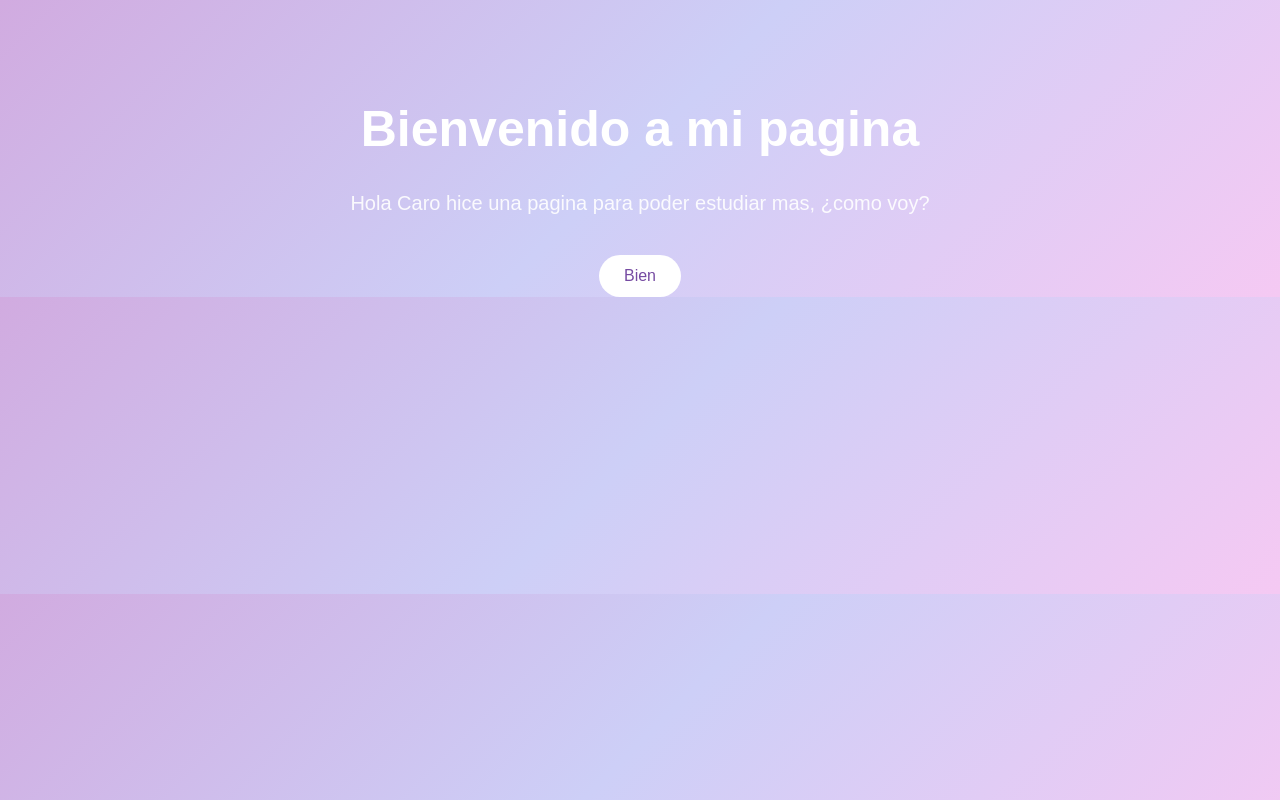
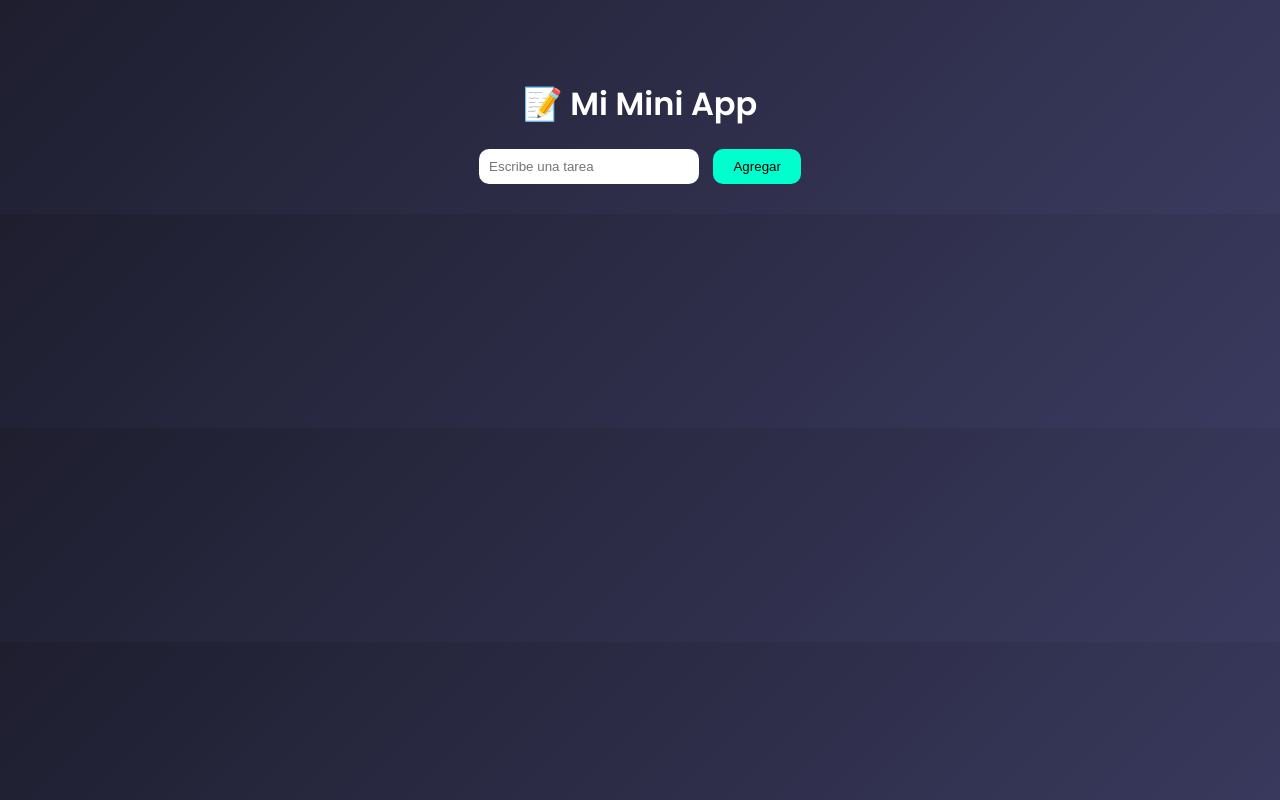
Before and after one commit to dayana020/miprueba, a plain HTML site: page index.html in a window 1280 px wide. Drawn offline with Linux system fonts and the light colour scheme.

Commit message:
Update index.html

```diff
--- a/index.html
+++ b/index.html
@@ -2,67 +2,97 @@
 <html lang="es">
 <head>
   <meta charset="UTF-8">
-  <title>Mi primera pagina </title>
+  <title>Mini App</title>
+
+  <link href="https://fonts.googleapis.com/css2?family=Poppins:wght@300;600&display=swap" rel="stylesheet">
 
   <style>
     body {
-      margin: 0;
       font-family: 'Poppins', sans-serif;
-      background: linear-gradient(135deg, #D1ABE0, #CDCFF7, #F5C9F3);
+      background: linear-gradient(135deg, #1e1e2f, #3a3a5f);
       color: white;
       text-align: center;
+      margin: 0;
     }
 
     .container {
-      margin-top: 100px;
+      margin-top: 80px;
     }
 
-    h1 {
-      font-size: 50px;
-      font-weight: 600;
+    input {
+      padding: 10px;
+      width: 200px;
+      border-radius: 10px;
+      border: none;
+      outline: none;
     }
 
-    p {
-      font-size: 20px;
-      opacity: 0.9;
+    button {
+      padding: 10px 20px;
+      border: none;
+      border-radius: 10px;
+      background: #00ffcc;
+      color: black;
+      cursor: pointer;
+      margin-left: 10px;
     }
 
-    .btn {
-      margin-top: 20px;
-      padding: 12px 25px;
-      border: none;
-      border-radius: 25px;
-      background: white;
-      color: #764ba2;
-      font-size: 16px;
-      cursor: pointer;
-      transition: 0.3s;
+    ul {
+      list-style: none;
+      padding: 0;
+      margin-top: 30px;
     }
 
-    .btn:hover {
-      background: #ddd;
+    li {
+      background: rgba(255,255,255,0.1);
+      margin: 10px auto;
+      padding: 10px;
+      width: 250px;
+      border-radius: 10px;
+      display: flex;
+      justify-content: space-between;
+    }
+
+    .delete {
+      background: red;
+      color: white;
+      border: none;
+      border-radius: 5px;
+      cursor: pointer;
     }
   </style>
 </head>
 
 <body>
-  <div class="container">
-    <h1>Bienvenido a mi pagina</h1>
-    <p>Hola Caro hice una pagina para poder estudiar mas, ¿como voy?</p>
-<button class="btn" onclick="hack()">Bien</button>
+
+<div class="container">
+  <h1>📝 Mi Mini App</h1>
+
+  <input type="text" id="tarea" placeholder="Escribe una tarea">
+  <button onclick="agregarTarea()">Agregar</button>
+
+  <ul id="lista"></ul>
+</div>
 
 <script>
-function hack() {
-  alert("Acceso concedido 🔓");
+function agregarTarea() {
+  const input = document.getElementById("tarea");
+  const texto = input.value;
+
+  if (texto === "") return;
+
+  const li = document.createElement("li");
+  li.innerHTML = texto + ' <button class="delete" onclick="eliminar(this)">X</button>';
+
+  document.getElementById("lista").appendChild(li);
+
+  input.value = "";
 }
 
-  <button class="btn" onclick="hack()">Mal</button>
-
-<script>
-function hack() {
-  alert("Acceso concedido 🔓");
+function eliminar(boton) {
+  boton.parentElement.remove();
 }
 </script>
-  </div>
+
 </body>
 </html>
```
